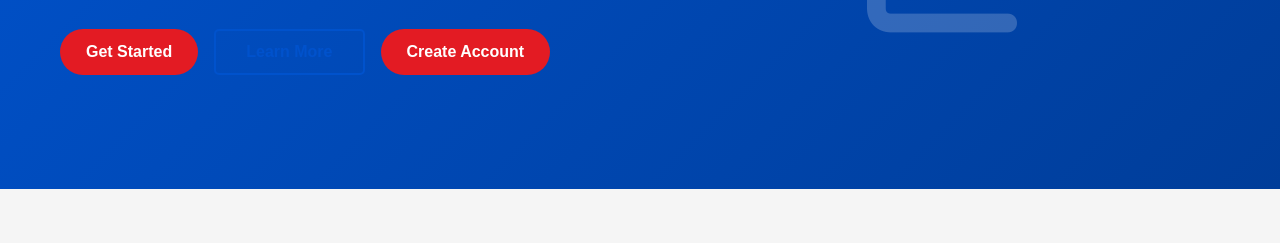
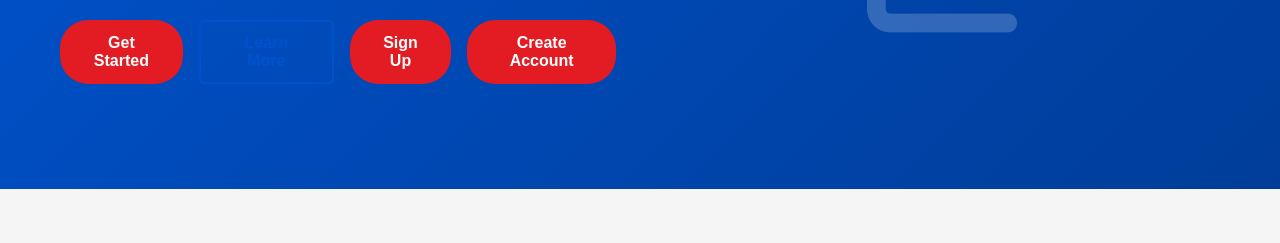
Before and after one commit to etalarryplc-afk/bankingwebsite, a website: page public/index.html in a window 1280 px wide. Shown: the part 318-561 px from the top of the page. Drawn offline with Linux system fonts and the light colour scheme.

Commit message:
Update index.html

```diff
--- a/public/index.html
+++ b/public/index.html
@@ -46,6 +46,7 @@
                         Get Started
                     </button>
                     <button class="btn btn-secondary">Learn More</button>
+                    <button class="btn btn-primary" onclick="window.location.href='create-account.html'">Sign Up</button>
                     <button class="btn btn-primary" onclick="window.location.href='create-account.html'">Create Account</button>
                 </div>
             </div>
```
